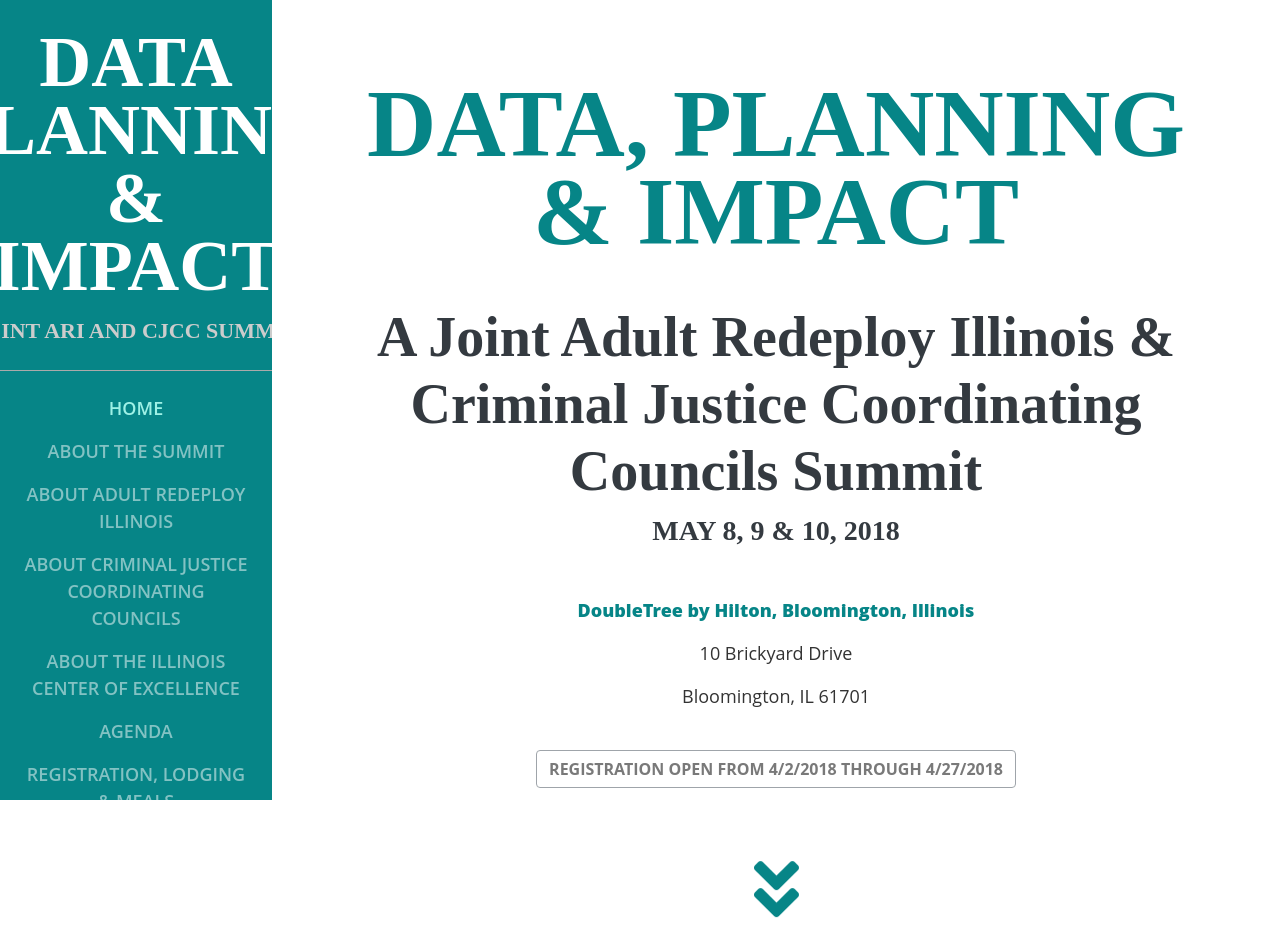
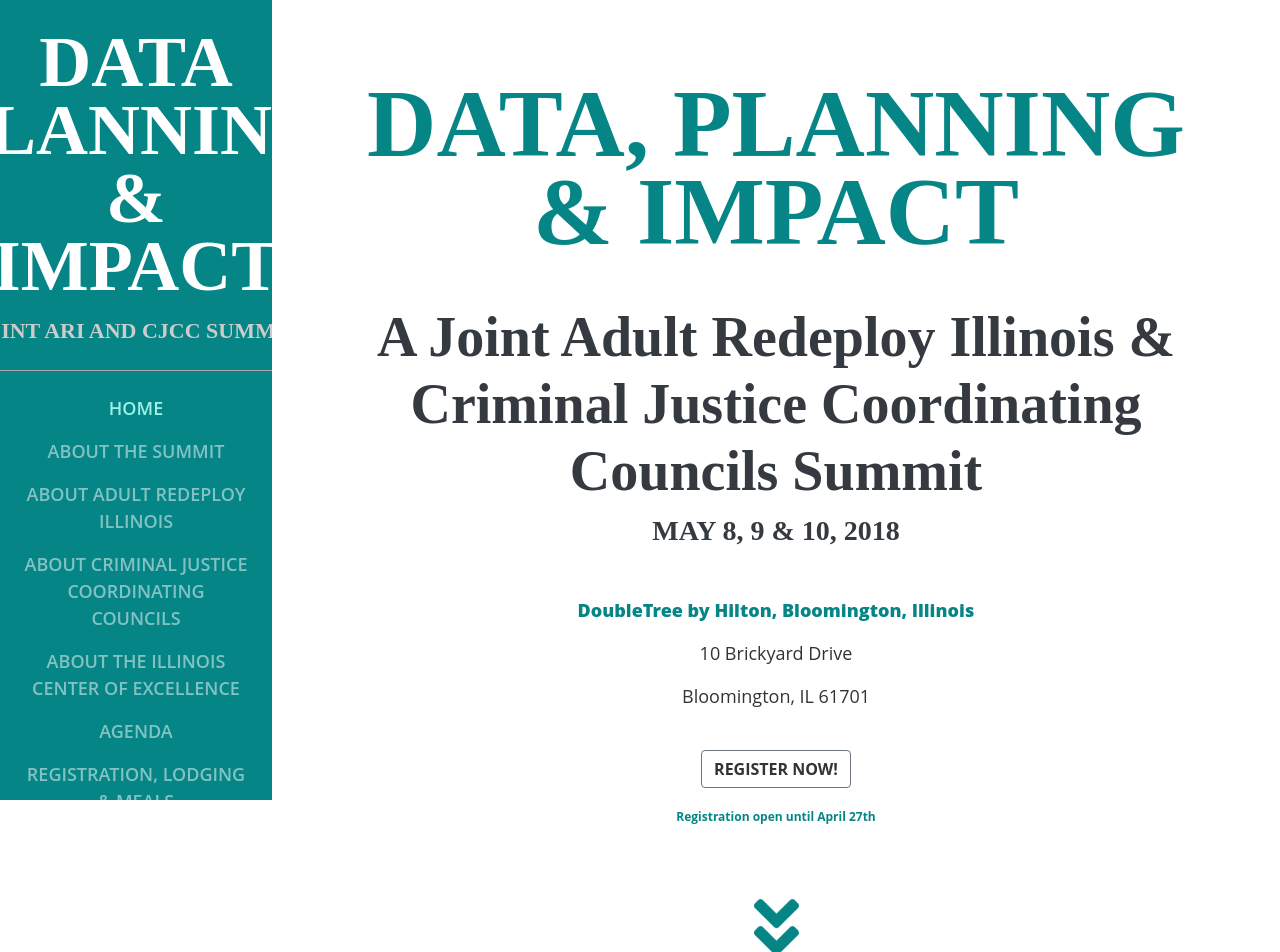
Before and after one commit to ICJIA/icjia-all-sites-summit-2018, a Vue app: page / in a window 1280 px wide. Shown: the top 952 px of the page. Built offline with nearby package versions, Linux system fonts and the light colour scheme.

Commit message:
Add registration link

```diff
--- a/src/App.vue
+++ b/src/App.vue
@@ -363,6 +363,12 @@
     color: #333 !important;
   }
 
+  .btn-registration:hover {
+    color: #fff!important;
+    background: #068587!important;
+  }
+
+
   .readmore {
     margin-top: 80px;
   }
--- a/src/components/Home.vue
+++ b/src/components/Home.vue
@@ -17,7 +17,11 @@
               </p>
               <p> 10 Brickyard Drive</p>
               <p>Bloomington, IL 61701</p>
-              <button type="button" class="btn btn-outline-secondary mt-4 btn-registration" disabled>Registration open from 4/2/2018 through 4/27/2018</button>
+              <div>
+                <a class="btn btn-outline-secondary mt-4 btn-registration" href="https://www.eventbrite.com/e/data-planning-and-impact-a-joint-ari-and-cjcc-summit-registration-44408180062">Register Now!</a>
+              </div>
+              <div style="margin-top: 20px; font-size: 12px; color: #068587; font-weight: bold;">Registration open until April 27th</div>
+
             </div>
 
             <div class="readmore" @click="scrollTo('#about-summit')">
```
